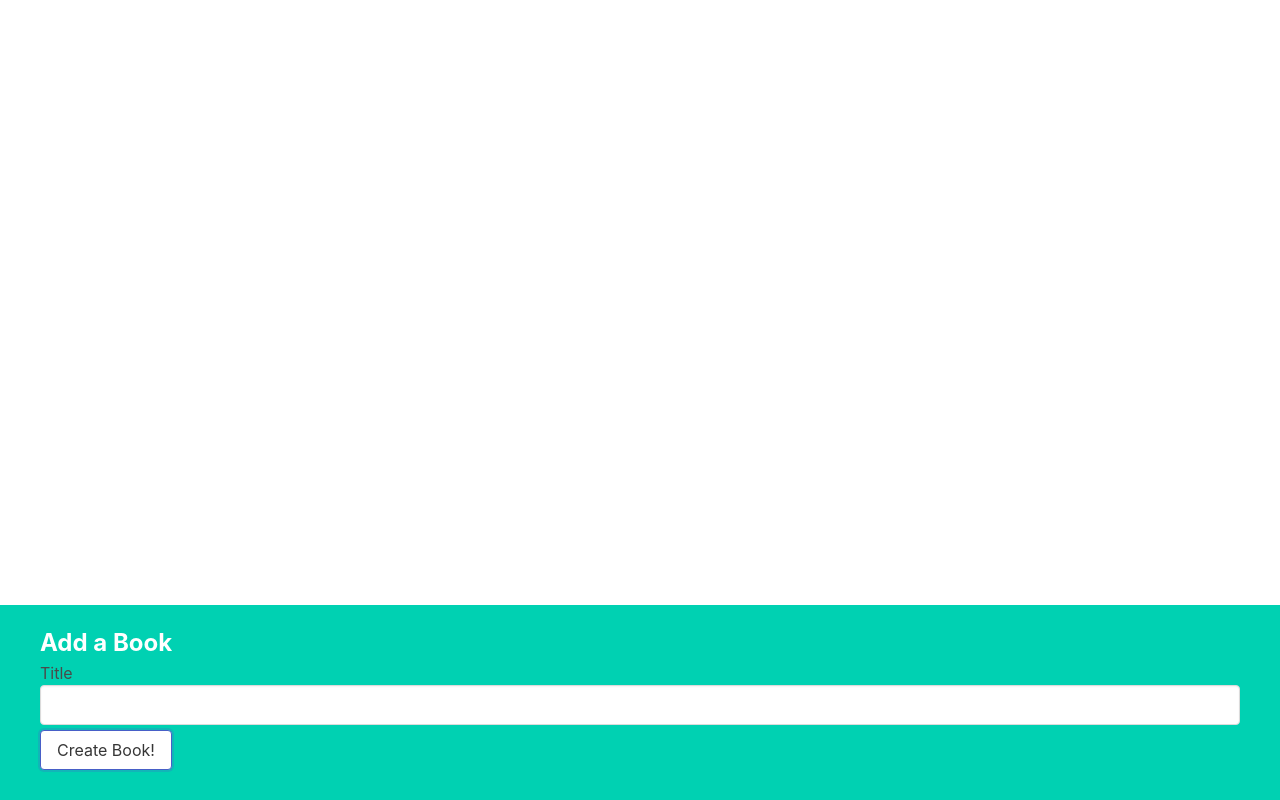
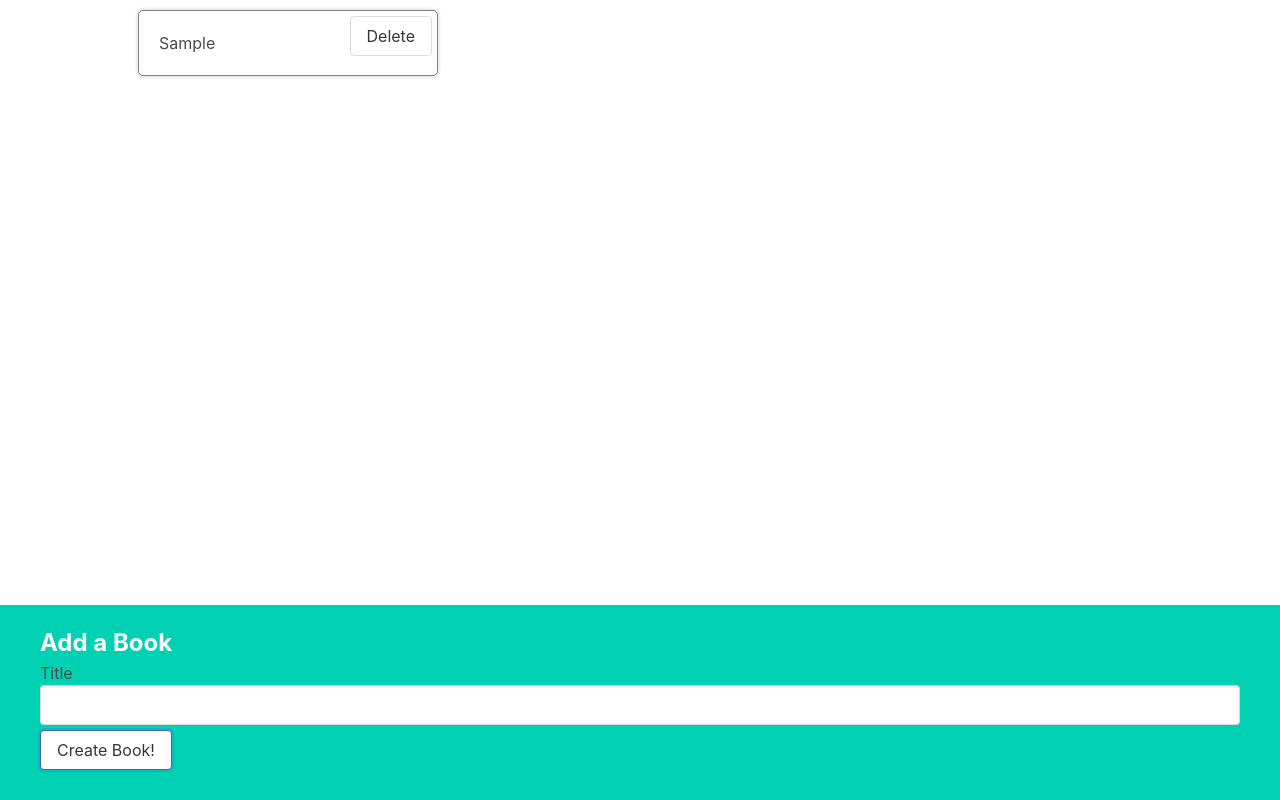
Before and after one commit to JDRGit/books, a React (Create React App) app: page / in a window 1280 px wide. Both pictures are taken after typing "Sample" into the empty fields and a click on the button "Create Book!". Built offline with nearby package versions, Linux system fonts and the light colour scheme.

Commit message:
working state for bookshow, booklist, bookcreate

```diff
--- a/src/App.js
+++ b/src/App.js
@@ -1,15 +1,23 @@
 import { useState } from "react";
 import BookCreate from "./components/BookCreate";
+import BookList from "./components/BookList";
 
 function App() {
   const [books, setBooks] = useState([]);
 
+  const deleteBookById = (id) => {
+    const updatedBooks = books.filter((book) => book.id !== id);
+    setBooks(updatedBooks);
+  };
+
   const createBook = (title) => {
-    console.log("Need to create a book with: ", title);
+    const updatedBooks = [...books, { id: Math.random(Math.random() * 9999), title, }];
+    setBooks(updatedBooks);
   };
 
   return (
-    <div>
+    <div className="app" >
+      <BookList books={books} onDelete={deleteBookById} />
       <BookCreate onCreate={createBook} />
     </div>
   );
--- a/src/BookShow.js
+++ b/src/BookShow.js
@@ -1,5 +1,18 @@
-function BookShow() {
-    return <div>BookShow</div>;
-}
+function BookShow({ book, onDelete }) {
+    const handleClick = () => {
+      onDelete(book.id);
+    };
 
-export default BookShow;
+    return (
+      <div className="book-show">
+        {book.title}
+        <div className="actions">
+          <button className="button" onClick={handleClick}>
+            Delete
+          </button>
+        </div>
+      </div>
+    );
+  }
+
+  export default BookShow;
--- a/src/components/BookList.js
+++ b/src/components/BookList.js
@@ -1,5 +1,11 @@
-function BookList() {
-    return <div>BookList</div>;
+import BookShow from "../BookShow";
+
+function BookList({ books, onDelete }) {
+  const renderedBooks = books.map((book) => {
+    return <BookShow onDelete={onDelete} key={book.id} book={book} />;
+  });
+
+  return <div className="book-list">{renderedBooks}</div>;
 }
 
 export default BookList;
```
